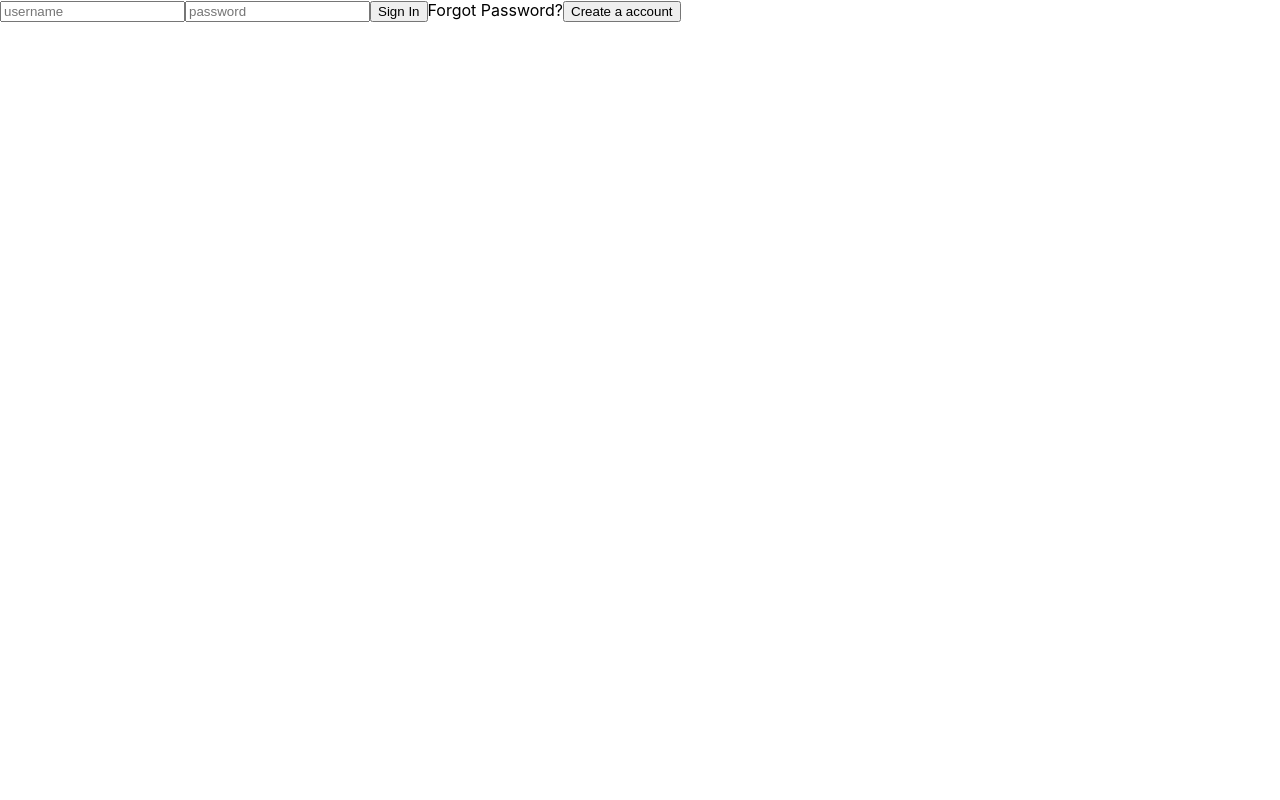
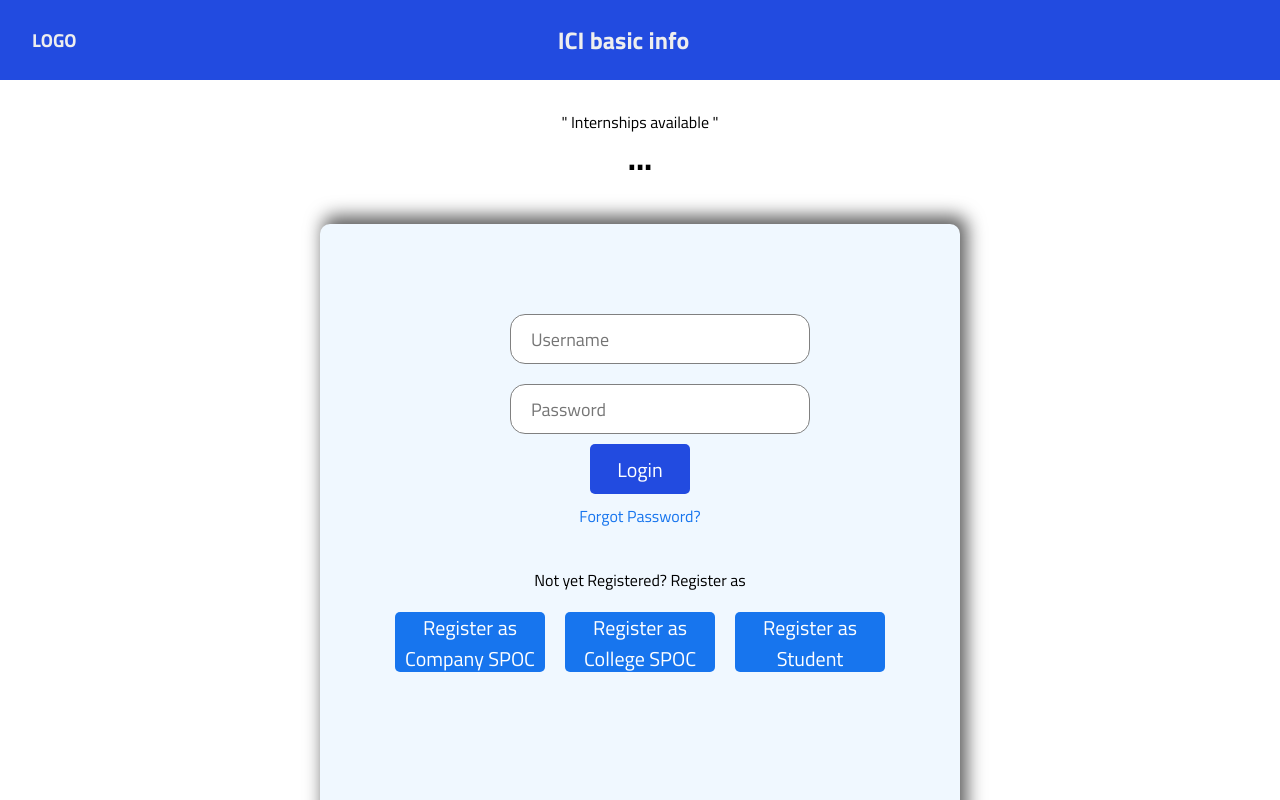
Before and after one commit to nidhi-badiger/iConnecti, a React (Create React App) app: page / in a window 1280 px wide. Shown: the top 800 px of the page. Built offline with nearby package versions, Linux system fonts and the light colour scheme; the HTML template or start-up script is replaced by a standard one.

Commit message:
homge page

```diff
--- /dev/null
+++ b/src/Components/TextSlider/TextSlider.css
@@ -0,0 +1,11 @@
+.main{
+    border: 1px;
+
+    text-align: center;
+    margin-top:30px ;
+  }
+  .flex_row{
+    height: 50px;
+    justify-content: center;
+    display: flex;
+  }
--- /dev/null
+++ b/src/Components/TextSlider/TextSlider.js
@@ -0,0 +1,29 @@
+import React, { useState } from 'react';
+import './TextSlider.css';
+function TextSlider() {
+
+  const words=[
+    {id:0,value:"Internships available"},
+    {id:1,value:"Internships "},
+    {id:2,value:"Internships available"},
+
+  ];
+  const [wordData,setWordData]=useState(words[0].value)
+  const handleClick=(index)=>{
+    console.log(index)
+    const wordSlider=words[index].value;
+    setWordData(wordSlider)
+  }
+  return (
+    <div className="main">
+      <div>" {wordData} "</div>
+      <div className='flex_row'>
+        {words.map((data,i)=>
+          <h1 key={i} onClick={()=>handleClick(i)}>.</h1>
+        )}
+      </div>
+    </div>
+  );
+}
+
+export default TextSlider;
--- /dev/null
+++ b/src/Components/Topbar.js
@@ -0,0 +1,39 @@
+import { useRef } from "react";
+import { FaBars, FaTimes } from "react-icons/fa";
+import "../Styles/main.css";
+
+function Topbar() {
+	const navRef = useRef();
+
+	const showNavbar = () => {
+		navRef.current.classList.toggle(
+			"responsive_nav"
+		);
+	};
+
+	return (
+		<header>
+			<h3>LOGO</h3>
+			<nav ref={navRef}>
+                <h1>ICI basic info</h1>
+				{/* <a href="/#">Home</a>
+                <a href="/#">About</a> */}
+				{/* <a href="/#">My work</a>
+				<a href="/#">Blog</a> */}
+
+				<button
+					className="nav-btn nav-close-btn"
+					onClick={showNavbar}>
+					<FaTimes />
+				</button>
+			</nav>
+			<button
+				className="nav-btn"
+				onClick={showNavbar}>
+				<FaBars />
+			</button>
+		</header>
+	);
+}
+
+export default Topbar;
--- a/src/Pages/home/home.js
+++ b/src/Pages/home/home.js
@@ -1,11 +1,14 @@
 import React from 'react';
 // import Navbar from "./src/Components/Navbar";
 import Login from '../login/login';
+import Topbar from '../../Components/Topbar';
+import TextSlider from '../../Components/TextSlider/TextSlider';
 
 function Home() {
 	return (
 		<React.Fragment>
-			{/* <Navbar/> */}
+			<Topbar/>
+			<TextSlider/>
             <Login/>
 		</React.Fragment>
 	);
--- /dev/null
+++ b/src/Pages/login/FormInput.js
@@ -0,0 +1,29 @@
+import { useState } from "react";
+import "./formInput.css";
+
+const FormInput = (props) => {
+  const [focused, setFocused] = useState(false);
+  const { label, errorMessage, onChange, id, ...inputProps } = props;
+
+  const handleFocus = (e) => {
+    setFocused(true);
+  };
+
+  return (
+    <div className="formInput">
+
+      <input
+        {...inputProps}
+        onChange={onChange}
+        onBlur={handleFocus}
+        // onFocus={() =>
+        //   inputProps.name === "confirmPassword" && setFocused(true)
+        // }
+        focused={focused.toString()}
+      />
+      <span>{errorMessage}</span>
+    </div>
+  );
+};
+
+export default FormInput;
--- /dev/null
+++ b/src/Pages/login/formInput.css
@@ -0,0 +1,33 @@
+.formInput{
+    display: flex;
+    flex-direction: column;
+    width: 280px;
+}
+
+input{
+    width: 300px;
+    height: 50px;
+    margin-bottom: 5px;
+    border-radius: 15px;
+    border: 1px solid gray;
+    font-size: 18px;
+    padding-left: 20px;
+    margin: 10px;
+    resize: vertical;
+
+}
+
+span{
+    font-size: 12px;
+    padding: 3px;
+    color: red;
+    display: none;
+}
+
+input:invalid[focused="true"]{
+    border: 1px solid red;
+}
+
+input:invalid[focused="true"] ~ span{
+    display: block;
+}
--- a/src/Pages/login/login.css
+++ b/src/Pages/login/login.css
@@ -0,0 +1,89 @@
+.login{
+    width : 100vw;
+    height: 100vh;
+
+ align-items: center;
+ display: flex;
+justify-content: center;
+/* background-color: aliceblue; */
+}
+
+.loginWrapper{
+    width: 50%;
+    height: 90%;
+
+    align-items: center;
+    background-color: aliceblue;
+    display: flex;
+    flex-direction: column;
+    /* justify-content: space-between; */
+    -webkit-box-shadow: 5px -6px 18px 2px rgba(0,0,0,0.64);
+    -moz-box-shadow: 5px -6px 18px 2px rgba(0,0,0,0.64);
+    box-shadow: 5px -6px 18px 2px rgba(0,0,0,0.64);
+    border-radius: 10px;
+}
+.loginStart{
+    display: flex;
+    flex-direction: column;
+    padding: 20px;
+    justify-content: space-between;
+    margin-top: 50px;
+}
+
+.loginEnd{
+    display: flex;
+    flex-direction: column;
+    justify-content:center;
+    align-items: center;
+
+}
+form{
+    display: flex;
+    flex-direction: column;
+    padding: 10px;
+    justify-content:center;
+
+}
+.registerButtons{
+    display: flex;
+    flex-direction: row;
+    padding: 10px;
+    /* justify-content: space-between; */
+
+}
+
+
+
+.SignInButton{
+    width: 100px;
+    height: 50px;
+    border-radius: 5px;
+    background-color: #224be0;
+    border: none;
+    font-size: 20px;
+    color: white;
+    font-weight: 500;
+    cursor: pointer;
+
+}
+
+.passwordForgot{
+    text-align: center;
+    color: #1775ee;
+    margin: 10px;
+}
+
+.RegisterButton{
+    width: 150px;
+    height: 60px;
+    margin-bottom: 5px;
+    border-radius: 5px;
+    background-color: #1775ee;
+    border: none;
+    font-size: 20px;
+    color: white;
+    font-weight: 500;
+    cursor: pointer;
+    margin: 10px;
+
+}
--- a/src/Pages/login/login.js
+++ b/src/Pages/login/login.js
@@ -1,25 +1,83 @@
 import React from 'react'
-// import "./login.css"
+import { useState } from "react";
+import "./login.css"
+import FormInput from './FormInput';
+
 const Login = () => {
+
+  const [values, setValues] = useState({
+    username: "",
+    password: "",
+  });
+
+  const inputs = [
+    {
+      id: 1,
+      name: "username",
+      type: "text",
+      placeholder: "Username",
+      errorMessage:
+        "Username should be 3-16 characters and shouldn't include any special character!",
+      label: "Username",
+      pattern: "^[A-Za-z0-9]{3,16}$",
+      required: true,
+    },
+    {
+      id: 2,
+      name: "password",
+      type: "password",
+      placeholder: "Password",
+      errorMessage:
+        "Password should be 8-20 characters and include at least 1 letter, 1 number and 1 special character!",
+      label: "Password",
+      pattern: `^(?=.*[0-9])(?=.*[a-zA-Z])(?=.*[!@#$%^&*])[a-zA-Z0-9!@#$%^&*]{8,20}$`,
+      required: true,
+    },
+  ];
+
+  const handleSubmit = (e) => {
+    e.preventDefault();
+  };
+
+  const onChange = (e) => {
+    setValues({ ...values, [e.target.name]: e.target.value });
+  };
+
+
   return (
     <div className='login'>
     <div className='loginWrapper'>
 
-        <div className='loginRight'>
+            <div className='loginStart'>
+            <form onSubmit={handleSubmit} >
 
-            <div className='loginStart'>
-            <input placeholder='username' className='password' />
-            <input placeholder='password' className='password' />
+            {inputs.map((input) => (
+          <FormInput
+            key={input.id}
+            {...input}
+            value={values[input.name]}
+            onChange={onChange}
+          />
+        ))}
+            <div className='loginEnd'>
+            <button className='SignInButton' >Login</button>
+            <p className='passwordForgot'>Forgot Password?</p>
+            </div>
 
-            <button className='SignInButton' >Sign In</button>
-            <span className='passwordForgot'>Forgot Password?</span>
-            <button className='loginRegisterButton'>Create a account</button>
+            </form>
             </div>
+
+            <p>Not yet Registered? Register as</p>
+            <div className='registerButtons'>
+            <button className='RegisterButton'>Register as Company SPOC</button>
+            <button className='RegisterButton'>Register as College SPOC</button>
+            <button className='RegisterButton'>Register as Student</button>
+            </div>
+
         </div>
     </div>
 
-    </div>
-  )
+  );
 }
 
 export default Login
```
